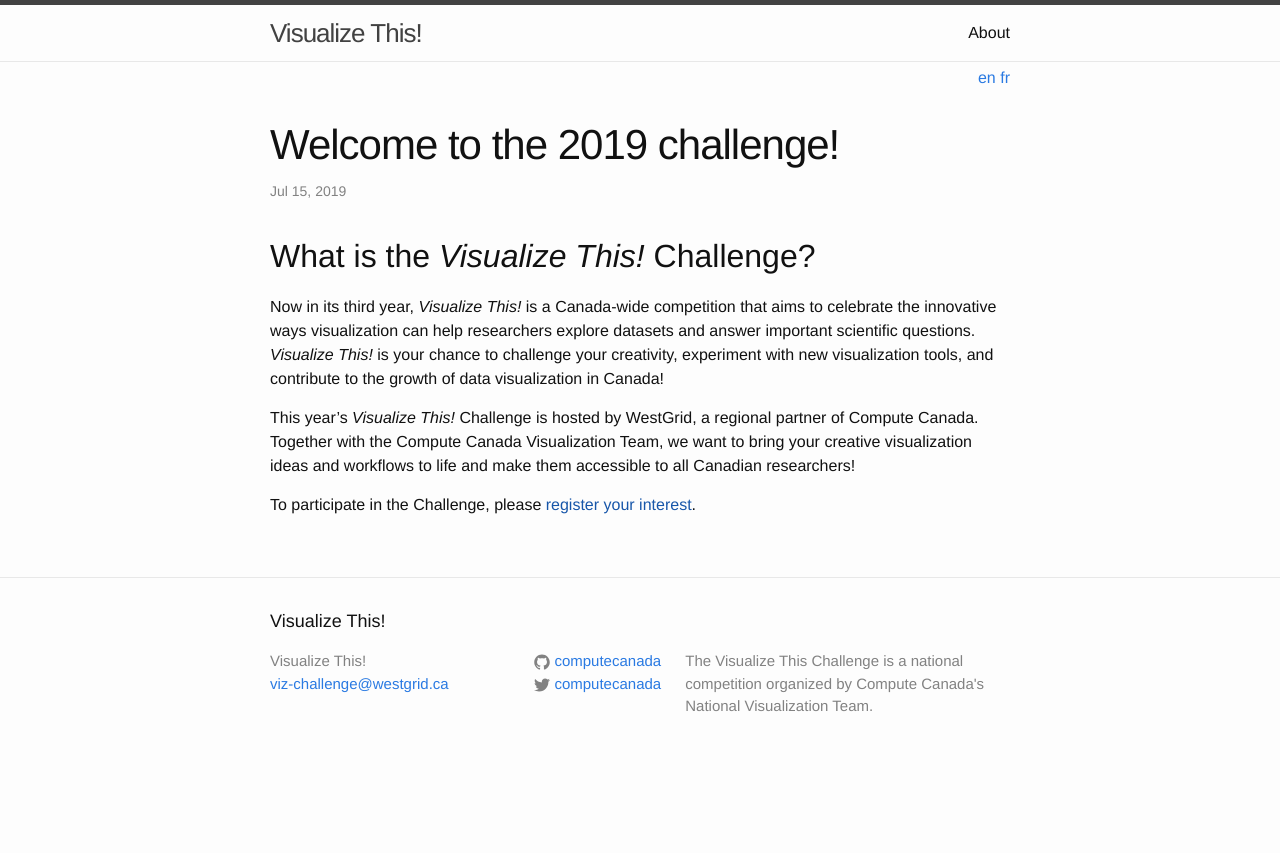
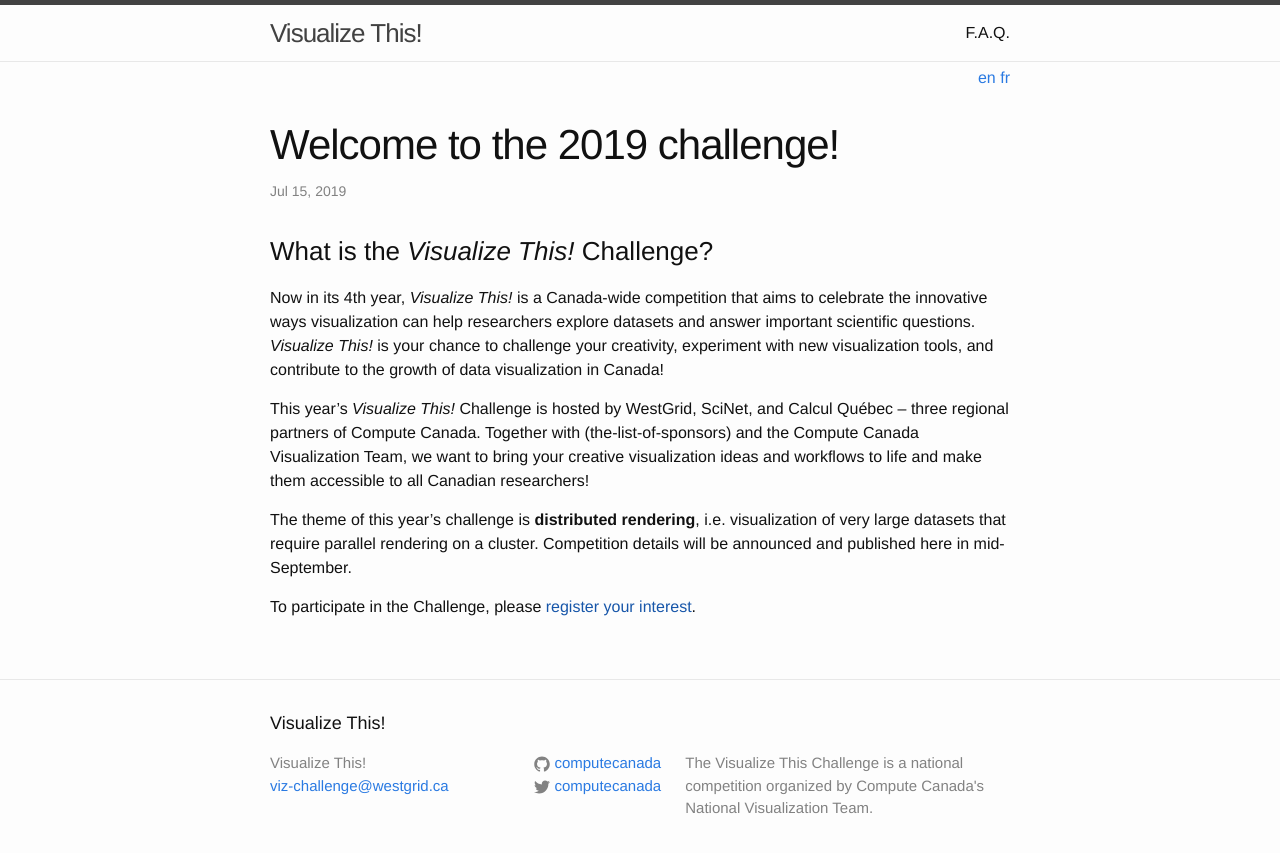
Before and after one commit to ComputeCanada/visualizeThis, a Jekyll site: the page built from _posts/2019-07-15-welcome-to-the-challenge.markdown, in a window 1280 px wide. Shown: the top 853 px of the page. Built offline with Jekyll 4.4.1, drawn with Linux system fonts in a browser that asks for light colours.

Commit message:
first draft for GitHub

```diff
--- a/_posts/2019-07-14-history-of-visualize-this.markdown
+++ b/_posts/2019-07-14-history-of-visualize-this.markdown
@@ -1,11 +1,13 @@
 ---
 layout: post
-title:  "History of Visualize This"
+title:  "History of <em>Visualize This!</em>"
 ref: history
 date:   2019-07-14 09:48:44 +0100
 categories: competition
 lang: en
 ---
+
+Select the year: &nbsp; [2016](#2016) &nbsp; [2017](#2017) &nbsp; [2018](#2018)
 
 ## 2016
 ### Visualizing multiple variables in a global ocean model
--- a/_posts/2019-07-15-welcome-to-the-challenge.markdown
+++ b/_posts/2019-07-15-welcome-to-the-challenge.markdown
@@ -7,16 +7,21 @@
 lang: en
 ---
 
-## What is the *Visualize This!* Challenge?
+### What is the *Visualize This!* Challenge?
 
-Now in its third year, *Visualize This!* is a Canada-wide competition that aims to celebrate the
+Now in its 4th year, *Visualize This!* is a Canada-wide competition that aims to celebrate the
 innovative ways visualization can help researchers explore datasets and answer important scientific
 questions. *Visualize This!* is your chance to challenge your creativity, experiment with new
 visualization tools, and contribute to the growth of data visualization in Canada!
 
-This year’s *Visualize This!* Challenge is hosted by WestGrid, a regional partner of Compute
-Canada. Together with the Compute Canada Visualization Team, we want to bring your creative visualization
-ideas and workflows to life and make them accessible to all Canadian researchers!
+This year's *Visualize This!* Challenge is hosted by WestGrid, SciNet, and Calcul Québec -- three
+regional partners of Compute Canada. Together with (the-list-of-sponsors) and the Compute Canada
+Visualization Team, we want to bring your creative visualization ideas and workflows to life and make
+them accessible to all Canadian researchers!
+
+The theme of this year's challenge is **distributed rendering**, i.e. visualization of very large
+datasets that require parallel rendering on a cluster. Competition details will be announced and
+published here in mid-September.
 
 To participate in the Challenge, please [register your interest]().
 
```
Also changed, not shown: a-propos.md (+5 -3 lines), about.md (+5 -3 lines).
